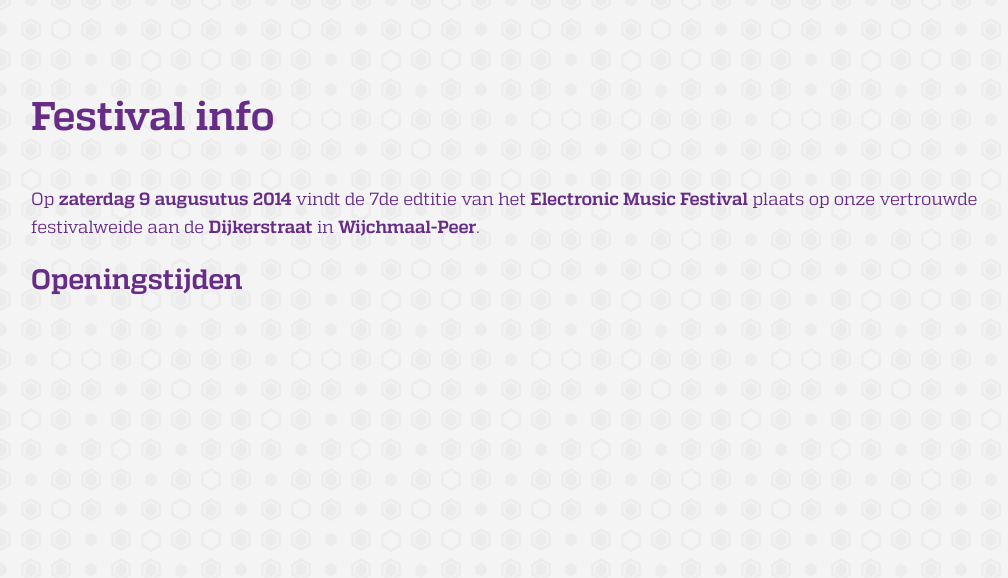
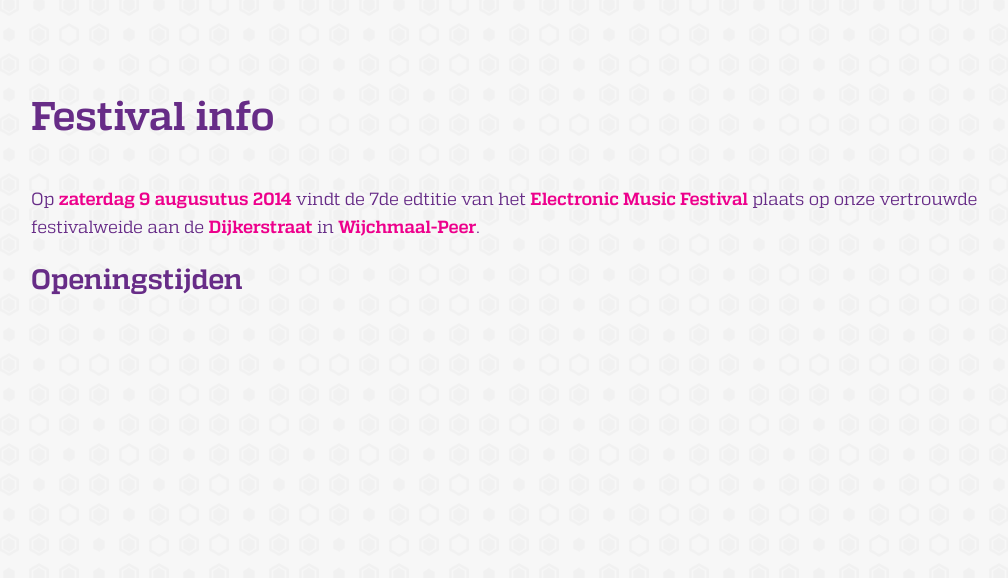
Before and after one commit to inkbiegel/moodstock2014, a PHP site: page /info.html in a window 1280 px wide. Shown: the part 222-800 px from the top of the page, without its empty margins (129-1137 px from the left). Run offline with PHP 8.4, Linux system fonts and the light colour scheme; some libraries are stand-ins or nearby versions.

Commit message:
homepage

```diff
--- a/css/general.css
+++ b/css/general.css
@@ -73,7 +73,7 @@ main, .inner {
 .socialLinks { list-style: none; }
 .socialLinks > li {
   float: right;
-  margin: 0 0.5em 0 0;
+  margin: 0 0.625em 0 0;
 }
 .socialLinks > li:first-child { margin: 0; }
 .socialLinks > li > a {
@@ -85,6 +85,7 @@ main, .inner {
 }
 .socialLinkFb { background-position: 0 -70px; }
 .socialLinkSc { background-position: -20px -70px; }
+.socialLinkRA { background-position: -40px -70px; }
 
 #siteHeader {
   background: #ab58cb;
@@ -105,9 +106,11 @@ main, .inner {
 
 .msLogo {
   position: relative;
+  display: inline-block;
   font-size: 3.5rem;
   text-transform: uppercase;
   line-height: 1;
+  text-align: left;
   color: #010101;
 }
 .msLogo:after {
@@ -128,6 +131,10 @@ main, .inner {
   display: inline-block;
   margin-bottom: 10px;
 }
+/*.msLogoName, .msLogoNr, .msLogoDesc, .msLogoPlace {
+  -webkit-box-shadow: 1px 1px 2px rgba(0,0,0,0.3);
+  box-shadow: 1px 1px 2px rgba(0,0,0,0.3);
+}*/
 .msLogoName, .msLogoNr, .msLogoDesc { background: #fff; }
 .msLogoNr, .msLogoDesc { text-transform: none; font-weight: normal; }
 .msLogoNr {
@@ -163,62 +170,159 @@ main, .inner {
   margin-left: 8.25em;
   z-index: 2;
 }
+.msLogoDate {
+  margin-left: 0.925em;
+  font-size: 0.425em;
+  line-height: 0.9;
+  color: #672c87;
+}
+.msLogoDate > span {
+  font-size: 0.75em;
+  margin-left: 1.175em;
+}
+.msLogoPlace {
+  top: -3.25em;
+  padding: 0.3em 0.5em;
+  margin-left: 13em;
+  background: #672c87;
+  font-size: 0.275em;
+  color: #fff;
+}
 
+/* animation: alles traag in laten komen en dan ineens versnellen naar eindpositie logo en dan "ontploffen" de links er uit en komt de duif in; */
+/*.msLogoAnimStep0 > span, .msLogoAnimStep0 > strong*/
+.cssanimations .msLogoAnimStep0 > .msLogoNr, .cssanimations .msLogoAnimStep0 > .msLogoNr > span, .cssanimations .msLogoAnimStep0 > .msLogoDate, .cssanimations .msLogoAnimStep0 > .msLogoName, .cssanimations .msLogoAnimStep0 > .msLogoDesc  {
+  opacity: 0;
+}
+.msLogoAnimStep0 > .msLogoNr {
+  -webkit-animation: slideFadeInRight 0.5s 1s ease-out forwards;
+  animation: slideFadeInRight 0.5s 1s ease-out forwards;
+}
+.msLogoAnimStep0 > .msLogoNr > span {
+  -webkit-animation: dropInTop 0.5s 1s ease-out forwards;
+  animation: dropInTop 0.5s 1s ease-out forwards;
+}
+.msLogoAnimStep0 > .msLogoName {
+  -webkit-animation: slideFadeInLeft 1s 1.5s ease-out forwards;
+  animation: slideFadeInLeft 1s 1.5s ease-out forwards;
+}
+.msLogoAnimStep0 > .msLogoDesc {
+  -webkit-animation: slideFadeInRight 1s 2s ease-out forwards;
+  animation: slideFadeInRight 1s 2s ease-out forwards;
+}
+.msLogoAnimStep0 .msLogoDate {
+  -webkit-animation: slideFadeInLeft 0.75s 2.5s ease-out forwards;
+  animation: slideFadeInLeft 0.75s 2.5s ease-out forwards;
+}
 
 @-webkit-keyframes slideFadeInLeft {
   0% {
     opacity: 0;
-    -webkit-transform: translateX(-100%);
-    -ms-transform: translateX(-100%);
-    transform: translateX(-100%);
+    -webkit-transform: translateX(-1em);
+    -ms-transform: translateX(-1em);
+    transform: translateX(-1em);
   }
 
   33% {
-    opacity: 25;
-    -webkit-transform: translateX(33%);
-    -ms-transform: translateX(33%);
-    transform: translateX(33%);
-  }
-
-  66% {
-    opacity: 100;
-    -webkit-transform: translateX(33%);
-    -ms-transform: translateX(33%);
-    transform: translateX(33%);
+    opacity: 1;
   }
 
   100% {
-    -webkit-transform: translateX(34%);
-    -ms-transform: translateX(34%);
-    transform: translateX(34%);
+    opacity: 1;
+    -webkit-transform: translateX(0);
+    -ms-transform: translateX(0);
+    transform: translateX(0);
   }
 }
 @keyframes slideFadeInLeft {
   0% {
     opacity: 0;
-    -webkit-transform: translateX(-100%);
-    -ms-transform: translateX(-100%);
-    transform: translateX(-100%);
+    -webkit-transform: translateX(-1em);
+    -ms-transform: translateX(-1em);
+    transform: translateX(-1em);
   }
 
   33% {
-    opacity: 25;
-    -webkit-transform: translateX(33%);
-    -ms-transform: translateX(33%);
-    transform: translateX(33%);
-  }
-
-  66% {
-    opacity: 100;
-    -webkit-transform: translateX(33%);
-    -ms-transform: translateX(33%);
-    transform: translateX(33%);
+    opacity: 1;
   }
 
   100% {
-    -webkit-transform: translateX(34%);
-    -ms-transform: translateX(34%);
-    transform: translateX(34%);
+    opacity: 1;
+    -webkit-transform: translateX(0);
+    -ms-transform: translateX(0);
+    transform: translateX(0);
+  }
+}
+@-webkit-keyframes slideFadeInRight {
+  0% {
+    opacity: 0;
+    -webkit-transform: translateX(1em);
+    transform: translateX(1em);
+  }
+
+  33% {
+    opacity: 1;
+  }
+
+  100% {
+    opacity: 1;
+    -webkit-transform: translateX(0);
+    transform: translateX(0);
+  }
+}
+@keyframes slideFadeInRight {
+  0% {
+    opacity: 0;
+    -webkit-transform: translateX(1em);
+    transform: translateX(1em);
+  }
+
+  33% {
+    opacity: 1;
+  }
+
+  100% {
+    opacity: 1;
+    -webkit-transform: translateX(0);
+    transform: translateX(0);
+  }
+}
+@-webkit-keyframes dropInTop {
+  0% {
+    opacity: 0;
+    -webkit-transform: translateY(-3em);
+    -ms-transform: translateY(-3em);
+    transform: translateY(-3em);
+  }
+
+  33% {
+    opacity: 1;
+  }
+
+  100% {
+    opacity: 1;
+    -webkit-transform: translateY(0);
+    -ms-transform: translateY(0);
+    transform: translateY(0);
+  }
+}
+@keyframes dropInTop {
+  0% {
+    opacity: 0;
+    -webkit-transform: translateY(-3em);
+    -ms-transform: translateY(-3em);
+    transform: translateY(-3em);
+  }
+
+  33% {
+    opacity: 1;
+  }
+
+  100% {
+    opacity: 1;
+    -webkit-transform: translateY(0);
+    -ms-transform: translateY(0);
+    transform: translateY(0);
   }
 }
 
@@ -288,7 +392,7 @@ main, .inner {
 }
 
 /* content */
-.content { padding: 0 0 10em; }
+.content { padding: 0 0 7.5em; }
 .content h1 {
   font-size: 2.5em;
   line-height: 1.2;
@@ -298,6 +402,9 @@ main, .inner {
   font-size: 1.75em;
   margin: 0 0 1em;
 }
+.content strong, .content a:link { color: #ed008c; }
+.content a:link { text-decoration: underline; }
+.content a:hover { text-decoration: none; }
 
 .hexGrid, .hexSimpleGrid { list-style: none; }
 .hexGrid > li, .hexSimpleGrid > li { float: left; }
@@ -420,11 +527,23 @@ main, .inner {
   border-top: 2.25em solid #fff;
 }
 .hexSimple.small > .hexSimpleInner { font-size: 0.68em; }
-.hexSimple.small > .hexSimpleInner:before { top: -3.05em; }
-.hexSimple.small > .hexSimpleInner:after { bottom: -3.05em; }
 
 
 /********** PAGE SPECIFIC *********
+/* homepage */
+#home > main {
+  display: table;
+  height: 100%;
+  width: 100%;
+}
+#intro {
+  display: table-cell;
+  text-align: center;
+  vertical-align: middle;
+}
+#home .msLogo { font-size: 5em; }
+
+
 /* line-up */
 .artistOuter {
   position: relative;
--- a/info.html
+++ b/info.html
@@ -16,6 +16,7 @@
     <ul class="socialLinks">
       <li><a href="https://www.facebook.com/Moodstock" class="socialLinkFb" target="social">Moodstock op Facebook</a></li>
       <li><a href="https://soundcloud.com/moodstock-festival" class="socialLinkSc" target="social">Moodstock op Soundcloud</a></li>
+      <li><a href="http://www.residentadvisor.net/event.aspx?608157" class="socialLinkRA" target="social">Moodstock op Resident Advisor</a></li>
     </ul>
     <strong class="msPlace">Wijchmaal - Peer</strong>
     <strong class="msDate">Zaterdag 9 augustus 2014</strong>
--- a/line-up.html
+++ b/line-up.html
@@ -16,6 +16,7 @@
     <ul class="socialLinks">
       <li><a href="https://www.facebook.com/Moodstock" class="socialLinkFb" target="social">Moodstock op Facebook</a></li>
       <li><a href="https://soundcloud.com/moodstock-festival" class="socialLinkSc" target="social">Moodstock op Soundcloud</a></li>
+      <li><a href="http://www.residentadvisor.net/event.aspx?608157" class="socialLinkRA" target="social">Moodstock op Resident Advisor</a></li>
     </ul>
     <strong class="msPlace">Wijchmaal - Peer</strong>
     <strong class="msDate">Zaterdag 9 augustus 2014</strong>
@@ -255,7 +256,7 @@
                 <figcaption>
                   <strong>Christophe!</strong>
                   <ul class="artistLinks">
-                    <li class="left"><a href="https://soundcloud.com/christophe-1" class="artistLinkSC" target="artist">SoundCloud</a></li>
+                    <li class="left"><a href="https://soundcloud.com/cemodeartist" class="artistLinkSC" target="artist">SoundCloud</a></li>
                     <li class="left lvl2"><a href="https://www.facebook.com/cemodeartist" class="artistLinkFb" target="artist">Facebook</a></li>
                     <li class="right"><a href="http://www.cemode.com/" class="artistLinkWww" target="artist">website</a></li>
                   </ul>
--- a/partners.html
+++ b/partners.html
@@ -16,6 +16,7 @@
     <ul class="socialLinks">
       <li><a href="https://www.facebook.com/Moodstock" class="socialLinkFb" target="social">Moodstock op Facebook</a></li>
       <li><a href="https://soundcloud.com/moodstock-festival" class="socialLinkSc" target="social">Moodstock op Soundcloud</a></li>
+      <li><a href="http://www.residentadvisor.net/event.aspx?608157" class="socialLinkRA" target="social">Moodstock op Resident Advisor</a></li>
     </ul>
     <strong class="msPlace">Wijchmaal - Peer</strong>
     <strong class="msDate">Zaterdag 9 augustus 2014</strong>
```
Also changed, not shown: index.html (+7 -48 lines), img/bg/body-rpt.png, img/bg/sprite.png.
